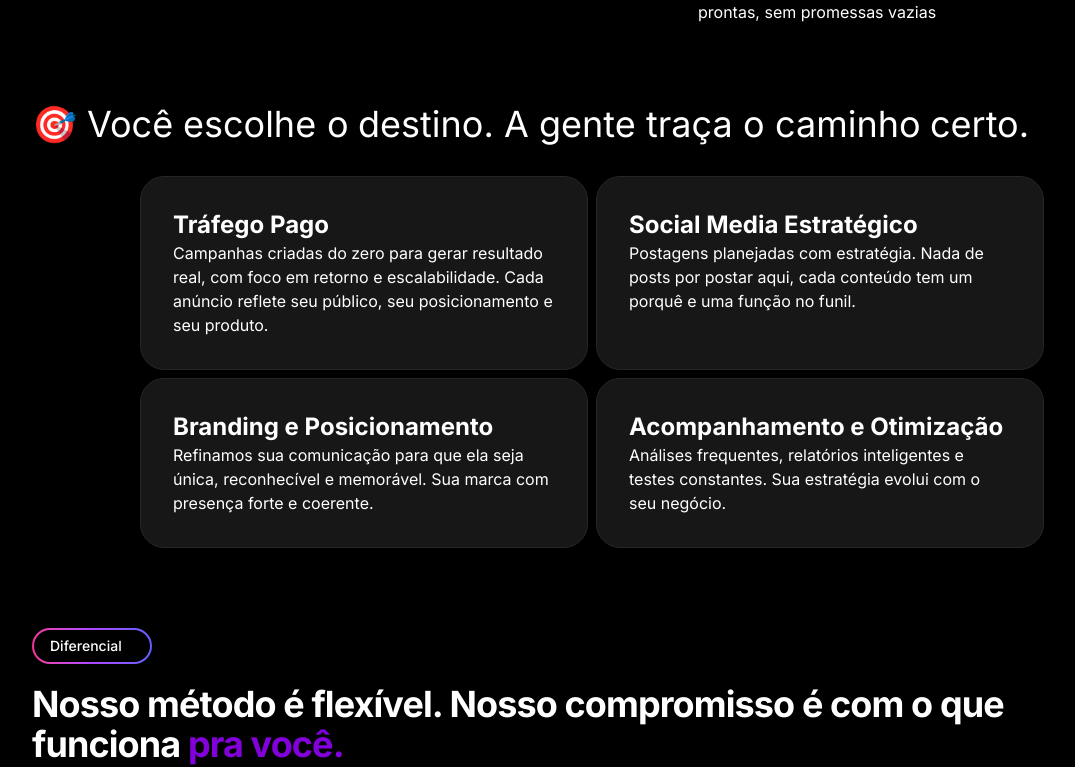
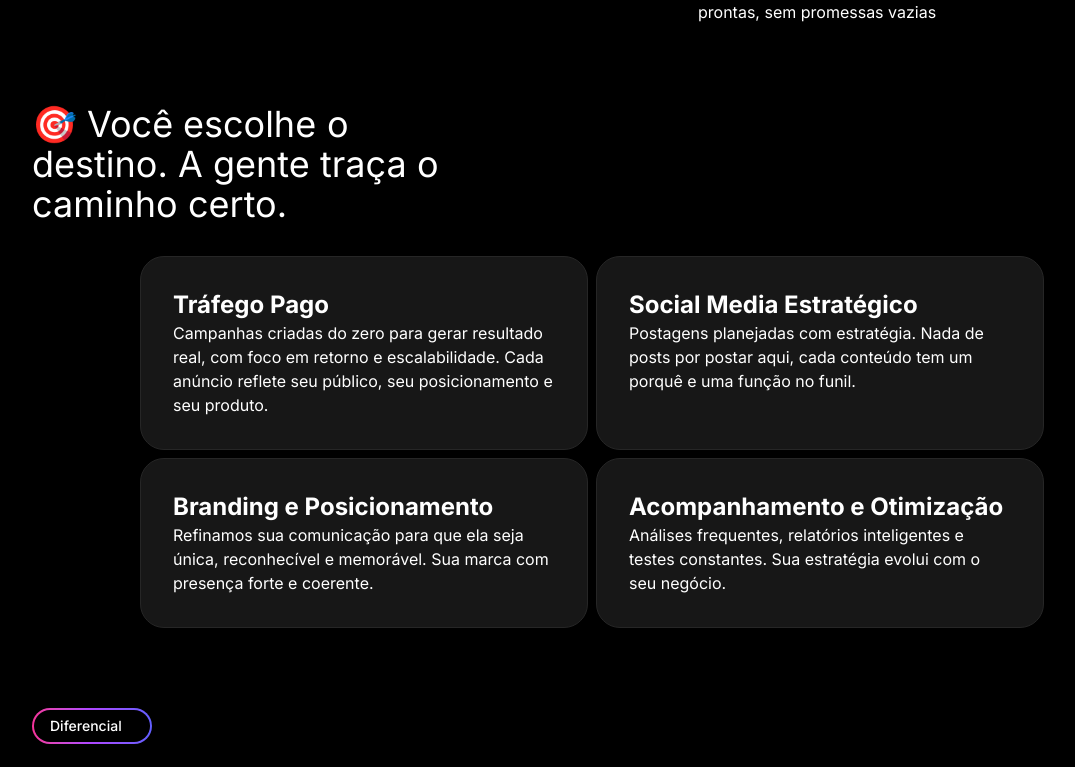
Before and after one commit to devcarolzita/portfolio, a React (Vite) app: page / in a window 1280 px wide. Shown: the part 1191-1958 px from the top of the page, without its empty margins (48-1123 px from the left). Built offline with nearby package versions, Linux system fonts and the light colour scheme.

Commit message:
fix: Adjust layout of BlurText in OurServices component for better alignment

```diff
--- a/src/components/Sections/OurServices.tsx
+++ b/src/components/Sections/OurServices.tsx
@@ -15,14 +15,17 @@ const OurServices = () => {
             <BorderButton text="Sobre nós" />
           </div> */}
           {/* <Title title="Não existe “Ctrl+C + Ctrl+V” " subTitle="por aqui" /> */}
-          <BlurText
+          <div className="flex items-center w-full">
+<BlurText
             text="🎯 Você escolhe o destino. A gente traça o caminho certo."
             delay={150}
             animateBy="words"
             direction="top"
             onAnimationComplete={handleAnimationComplete}
-            className="text-4xl mb-8"
+            className="text-4xl mb-8 max-w-md text-center"
           />
+          </div>
+
           <div id="grid-services" className="flex flex-wrap gap-2 justify-center ">
             <SpotlightCard
               className="custom-spotlight-card max-w-md h-auto"
```
